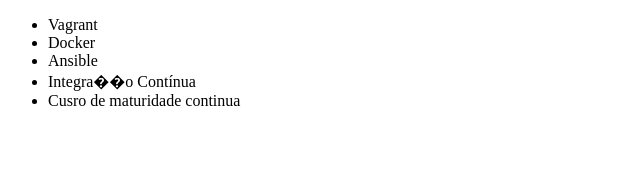
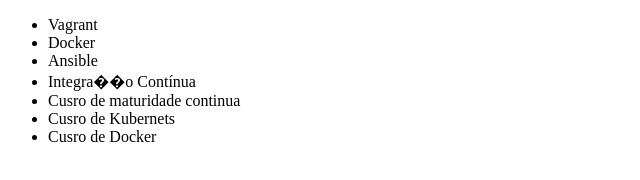
Before and after one commit to raphaom35oo/alura-git, a plain HTML site: page index.html in a window 1280 px wide. Shown: the whole page, without its empty margins (0-640 px from the left). Drawn offline with Linux system fonts and the light colour scheme.

Commit message:
Corrgindo titulo curso docker

```diff
--- a/index.html
+++ b/index.html
@@ -11,6 +11,8 @@
         <li>Ansible</li>
         <li>Integra��o Contínua  </li>
         <li>Cusro de maturidade continua </li>
+        <li>Cusro de Kubernets </li>
+        <li>Cusro de Docker </li>
     </ul>
 </body>
 </html>
```
